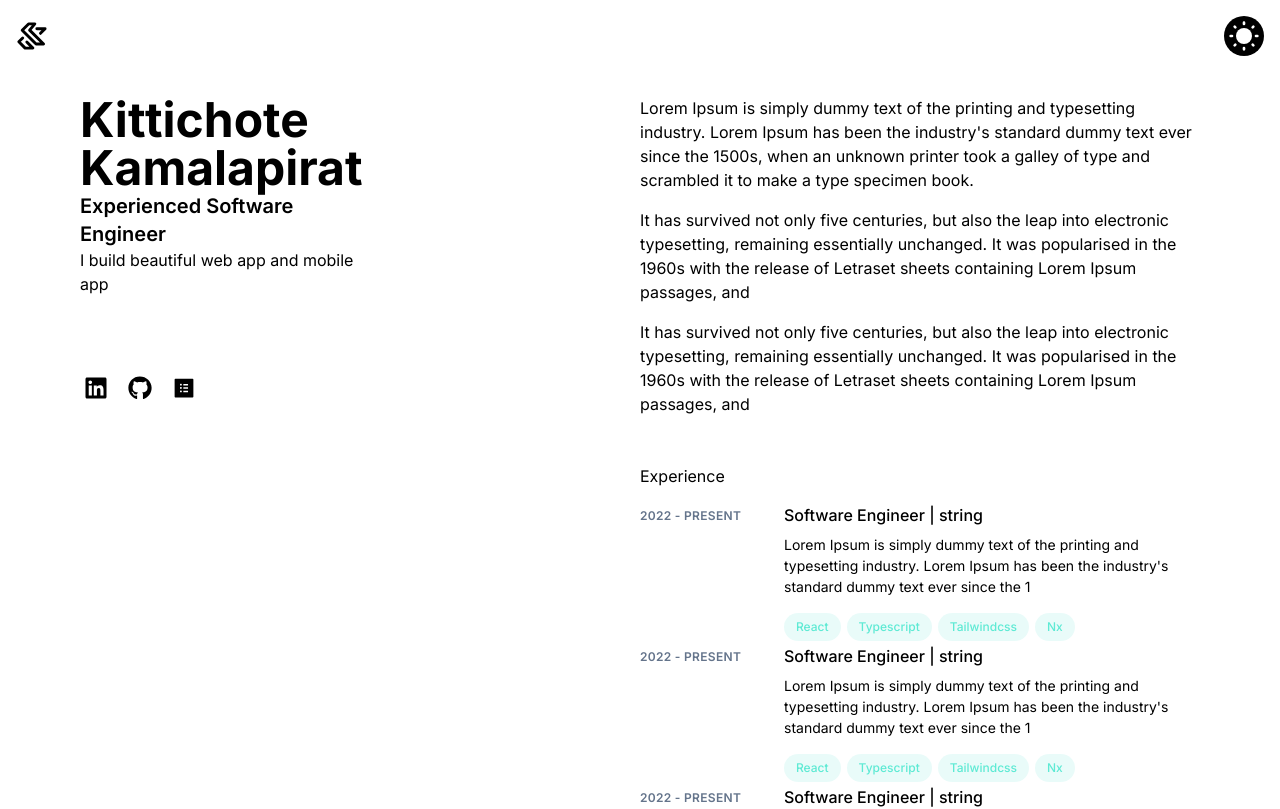
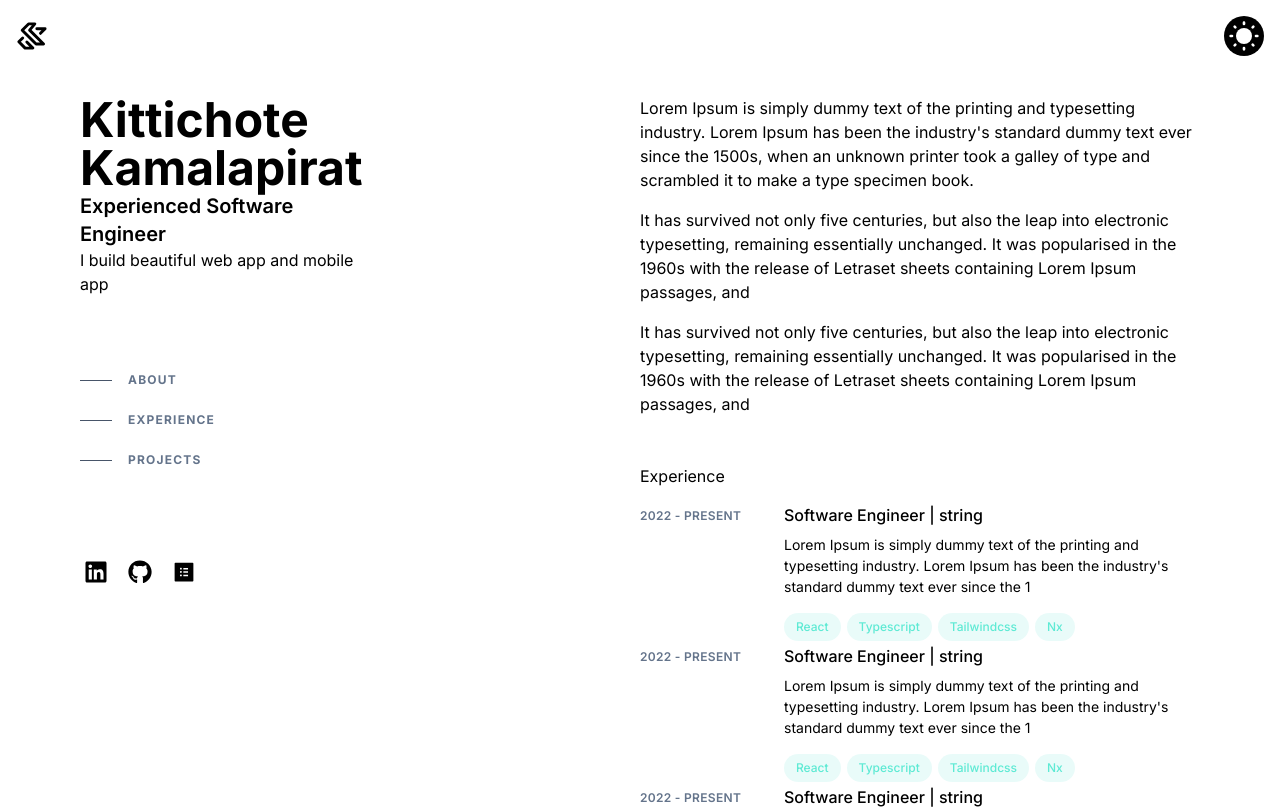
Before and after one commit to KittichoteKamalapirat/dev-port-v3, a Next.js app: page / in a window 1280 px wide. Shown: the top 809 px of the page. Built offline with nearby package versions, Linux system fonts and the light colour scheme.

Commit message:
feat: add breadcrumb section

```diff
--- a/src/app/components/sections/About.section.tsx
+++ b/src/app/components/sections/About.section.tsx
@@ -7,7 +7,7 @@ interface Props {
 }
 const AboutSection = ({ className }: Props) => {
   return (
-    <section className={cn(className)}>
+    <section id="about" className={cn(className)}>
       <P>
         Lorem Ipsum is simply dummy text of the printing and typesetting
         industry. Lorem Ipsum has been the industry's standard dummy text ever
--- /dev/null
+++ b/src/app/components/sections/BreadCrumb.section.tsx
@@ -0,0 +1,50 @@
+"use client";
+import React, { useState } from "react";
+import { cn } from "../../../lib/cn";
+import P from "../Text/P";
+
+interface Props {
+  className?: string;
+}
+
+type CurrentSection = "about" | "experience" | "projects";
+
+interface SectionNav {
+  title: string;
+  href: string;
+}
+
+const sectionNavs: SectionNav[] = [
+  { title: "ABOUT", href: "#about" },
+  { title: "EXPERIENCE", href: "#experience" },
+  { title: "PROJECTS", href: "#projects" },
+];
+
+const BreadCrumbSection = ({ className }: Props) => {
+  const [currentSection, setCurrentSection] = useState<CurrentSection>("about");
+  return (
+    <nav className={cn("nav hidden lg:block", className)}>
+      <ul className="mt-16 w-max">
+        {sectionNavs.map((section) => (
+          <li>
+            <a
+              className={cn(
+                "group flex items-center py-3 active",
+                currentSection === "about"
+                  ? "text-foreground-primary"
+                  : "text-foreground-secondary"
+              )}
+              href={section.href}
+            >
+              <span className="nav-indicator mr-4 h-px w-8 bg-slate-600 transition-all group-hover:w-16 group-hover:bg-slate-200 group-focus-visible:w-16 group-focus-visible:bg-slate-200 motion-reduce:transition-none"></span>
+              <span className="nav-text text-xs font-bold uppercase tracking-widest text-slate-500 group-hover:text-slate-200 group-focus-visible:text-slate-200">
+                {section.title}
+              </span>
+            </a>
+          </li>
+        ))}
+      </ul>
+    </nav>
+  );
+};
+export default BreadCrumbSection;
--- a/src/app/components/sections/Experience.section.tsx
+++ b/src/app/components/sections/Experience.section.tsx
@@ -45,7 +45,7 @@ const experiences: Experience[] = [
 ];
 const ExperienceSection = ({ className }: Props) => {
   return (
-    <section className={className}>
+    <section id="experience" className={className}>
       <h2 className="text-foreground-primary mb-4">Experience</h2>
       {experiences.map((exp) => (
         <div className="group relative grid pb-1 transition-all sm:grid-cols-8 sm:gap-8 md:gap-4 lg:hover:!opacity-100 lg:group-hover/list:opacity-50">
--- a/src/app/components/sections/Project.section.tsx
+++ b/src/app/components/sections/Project.section.tsx
@@ -37,7 +37,7 @@ const projects: Project[] = [
 ];
 const ProjectSection = ({ className }: Props) => {
   return (
-    <section className={className}>
+    <section id="projects" className={className}>
       <h2 className="text-foreground-primary mb-4">Projects</h2>
       {projects.map((proj) => (
         <div className="group relative grid pb-1 transition-all sm:grid-cols-8 sm:gap-8 md:gap-4 lg:hover:!opacity-100 lg:group-hover/list:opacity-50">
--- a/src/app/page.tsx
+++ b/src/app/page.tsx
@@ -1,9 +1,9 @@
 import BlurBlob from "./components/BlurBlob";
-import Card from "./components/Card";
 import Container from "./components/Container";
 
 import Navbar from "./components/Navbar";
 import AboutSection from "./components/sections/About.section";
+import BreadCrumbSection from "./components/sections/BreadCrumb.section";
 import ExperienceSection from "./components/sections/Experience.section";
 import HeroSection from "./components/sections/Hero.section";
 import ProjectSection from "./components/sections/Project.section";
@@ -18,7 +18,10 @@ export default function Home() {
         <div className="grid grid-cols-1 md:grid-cols-2 items-start">
           {/* left */}
           <header className="lg:sticky lg:top-0 lg:flex lg:max-h-screen lg:w-1/2 lg:flex-col lg:justify-between  lg:py-24">
-            <HeroSection />
+            <div>
+              <HeroSection />
+              <BreadCrumbSection />
+            </div>
             <SocialSection className="mt-8 ml-1" />
           </header>
 
```
